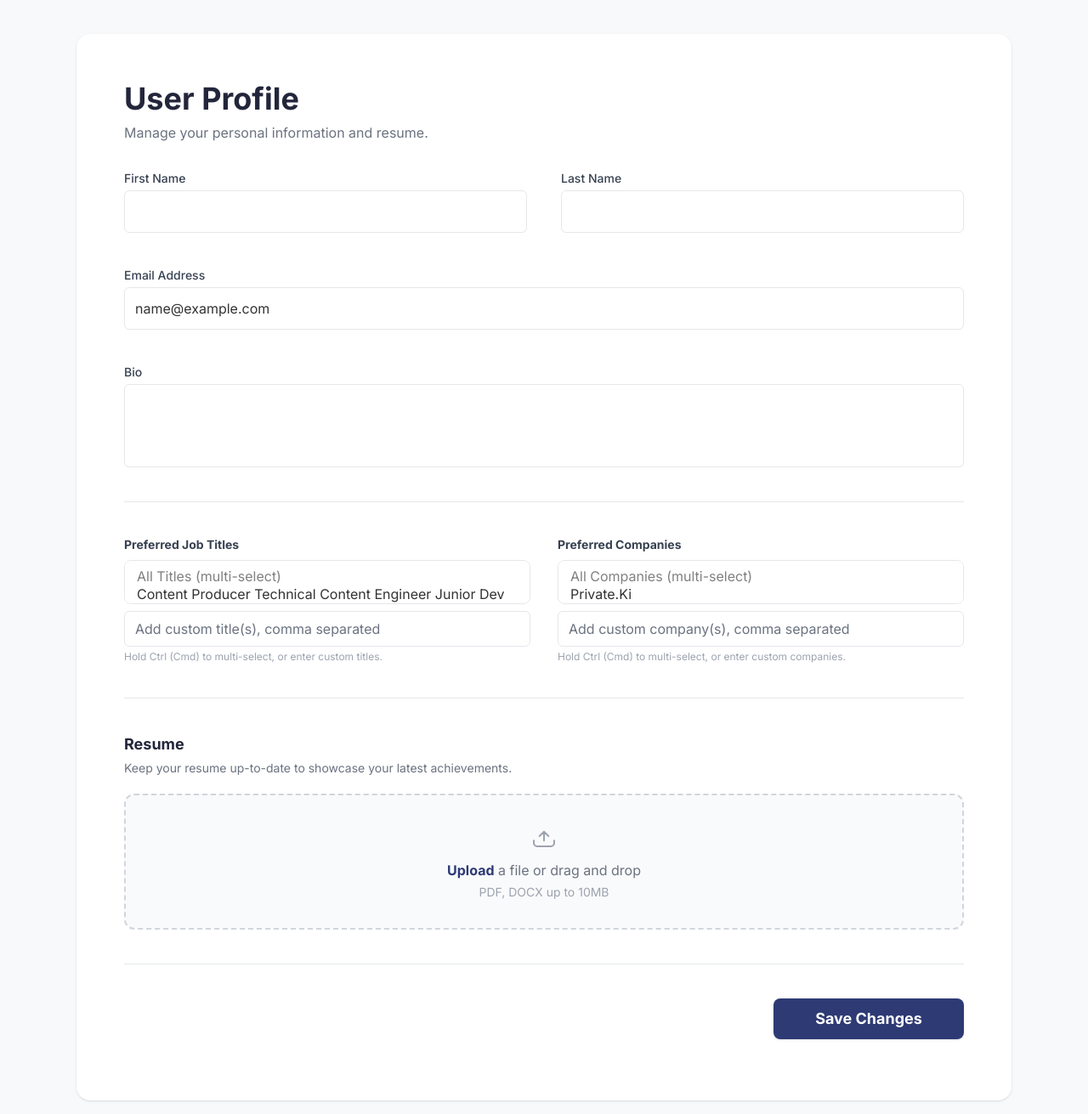
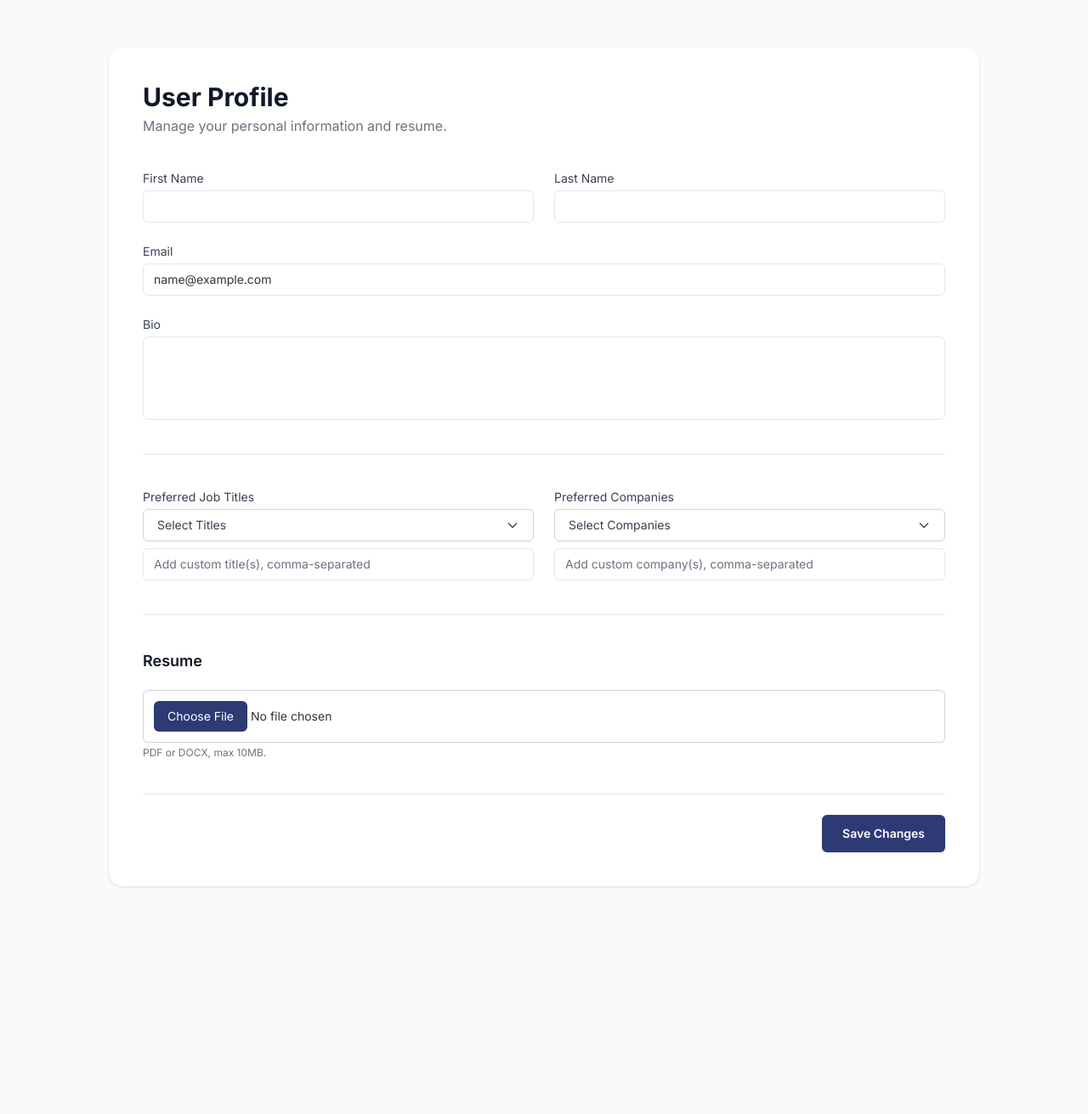
Before and after one commit to Kalyan717ps/Job-Bot-Cursor, a Flask app: page /profile in a window 1280 px wide. Shown: the part 49-1360 px from the top of the page at 85% size. After the commit the page ends 1093 px from the top, so only its background shows below. Run offline with Flask 3, Linux system fonts and the light colour scheme; the visitor is signed in with stand-in values (Sample User, id 1); some libraries are stand-ins or nearby versions.

Commit message:
update profile page UX

```diff
--- a/app.py
+++ b/app.py
@@ -35,20 +35,29 @@ def allowed_file(filename):
 def profile():
     profile = UserProfile.query.filter_by(user_id=current_user.id).first()
 
-    # Load jobs for select options
+    # Load jobs list for filter dropdowns
     jobs = []
     try:
         with open('remoteok_jobs.csv', newline='', encoding='utf-8') as f:
             reader = csv.DictReader(f)
             jobs = list(reader)
-    except Exception:
+    except Exception as e:
+        print(f"Failed to load jobs: {e}")
         jobs = []
 
     if request.method == 'POST':
-        titles = request.form.getlist('title')
-        locations = request.form.getlist('location')
+        titles = request.form.getlist('title')           # Multi-select
+        locations = request.form.getlist('location')     # Multi-select
+        title_custom = request.form.get('title_custom', '')     # Custom titles
+        location_custom = request.form.get('location_custom', '')  # Custom companies
+
+        # Combine dropdown + custom entries
+        if title_custom:
+            titles += [t.strip() for t in title_custom.split(',') if t.strip()]
+        if location_custom:
+            locations += [l.strip() for l in location_custom.split(',') if l.strip()]
+
         file = request.files.get('resume')
-
         preferred_titles = ','.join(titles)
         preferred_locations = ','.join(locations)
 
@@ -62,12 +71,14 @@ def profile():
             profile.preferred_title = preferred_titles
             profile.preferred_location = preferred_locations
             profile.resume_filename = filename
+            profile.updated_at = datetime.utcnow()
         else:
             profile = UserProfile(
                 user_id=current_user.id,
                 preferred_title=preferred_titles,
                 preferred_location=preferred_locations,
-                resume_filename=filename
+                resume_filename=filename,
+                updated_at=datetime.utcnow()
             )
             db.session.add(profile)
 
@@ -181,6 +192,8 @@ def register():
             return redirect(url_for('register'))
 
         new_user = User(
+            first_name=first_name,
+            last_name=last_name,
             email=email,
             password=generate_password_hash(password)
         )
--- a/templates/profile.html
+++ b/templates/profile.html
@@ -3,149 +3,159 @@
 <!DOCTYPE html>
 <html lang="en">
 <head>
-  <meta charset="UTF-8"/>
+  <meta charset="UTF-8" />
   <title>User Profile — MarketMind</title>
-  <meta name="viewport" content="width=device-width, initial-scale=1.0"/>
-  <link href="https://fonts.googleapis.com/css2?family=Inter:wght@400;500;700;900&family=Roboto:wght@400;500;700;900&display=swap" rel="stylesheet"/>
-  <script src="https://cdn.tailwindcss.com?plugins=forms,container-queries"></script>
+  <meta name="viewport" content="width=device-width, initial-scale=1.0" />
+
+  <!-- Fonts and TailwindCSS -->
+  <link href="https://fonts.googleapis.com/css2?family=Inter:wght@400;600;700&display=swap" rel="stylesheet"/>
+  <script src="https://cdn.tailwindcss.com?plugins=forms"></script>
+  <!-- Alpine.js for dropdown toggle -->
+  <script src="https://unpkg.com/alpinejs@3.x.x/dist/cdn.min.js" defer></script>
+
   <style>
-    body { font-family:'Inter','Roboto',sans-serif; background: #f8f9fb; color: #333;}
-    h1, h2 { font-family:'Inter',sans-serif; font-weight:700;}
-    .input-blend { background: white; border: 1.5px solid #E5E7EB; }
-    .input-blend:focus { border-color: #2D3A74!important; box-shadow: 0 0 0 1.5px #2D3A7477; }
-    .profile-card { max-width: 1024px; }
-    select[multiple] { height: 3.2em; min-height: 52px; }
-    @media (min-width: 1024px) {
-      .profile-card { max-width: 1100px; }
+    body {
+      font-family: 'Inter', sans-serif;
+      background-color: #f9fafb;
+      color: #333;
+    }
+    .input-blend {
+      background-color: white;
+      border: 1.5px solid #e5e7eb;
+    }
+    .input-blend:focus {
+      border-color: #2D3A74 !important;
+      box-shadow: 0 0 0 1.5px #2D3A7477;
     }
   </style>
 </head>
 <body>
-<main class="flex min-h-screen flex-col items-center bg-[#f8f9fb] pt-10 pb-4">
-  <div class="profile-card w-full mx-auto bg-white rounded-2xl shadow px-8 sm:px-14 py-10 sm:py-14">
-    <h1 class="text-3xl md:text-4xl font-bold mb-2 text-[#23263B]">User Profile</h1>
-    <p class="text-gray-500 mb-8">Manage your personal information and resume.</p>
-    {% with messages = get_flashed_messages() %}
-      {% if messages %}
-        <div class="mb-4">
+  <main class="flex min-h-screen flex-col items-center py-14 px-4 sm:px-6 lg:px-8">
+    <form action="{{ url_for('profile') }}" method="POST" enctype="multipart/form-data" class="w-full max-w-5xl rounded-2xl bg-white shadow p-10 space-y-10">
+      <div>
+        <h1 class="text-3xl font-bold text-gray-900">User Profile</h1>
+        <p class="text-gray-500 mt-1">Manage your personal information and resume.</p>
+      </div>
+
+      {% with messages = get_flashed_messages() %}
+        {% if messages %}
           {% for message in messages %}
-            <div class="bg-green-50 border border-green-200 text-green-800 px-4 py-3 rounded text-sm mb-2">{{ message }}</div>
+            <div class="mb-4 text-green-800 bg-green-100 border border-green-200 px-4 py-3 rounded text-sm">
+              {{ message }}
+            </div>
           {% endfor %}
-        </div>
-      {% endif %}
-    {% endwith %}
-
-    <form action="{{ url_for('profile') }}" method="POST" enctype="multipart/form-data" class="space-y-10">
+        {% endif %}
+      {% endwith %}
 
       <!-- Personal Info -->
-      <div class="grid grid-cols-1 md:grid-cols-2 gap-x-10 gap-y-7">
+      <div class="grid grid-cols-1 md:grid-cols-2 gap-6">
         <div>
-          <label for="first-name" class="block text-sm font-medium mb-1 text-gray-700">First Name</label>
-          <input id="first-name" name="first-name" type="text"
-            class="input-blend rounded-md w-full px-3 py-3"
-            value="{{ profile.first_name if profile else '' }}">
+          <label class="block text-sm font-medium text-gray-700">First Name</label>
+          <input name="first-name" type="text" value="{{ profile.first_name if profile else '' }}"
+            class="input-blend mt-1 w-full rounded-md px-3 py-2 text-sm">
         </div>
         <div>
-          <label for="last-name" class="block text-sm font-medium mb-1 text-gray-700">Last Name</label>
-          <input id="last-name" name="last-name" type="text"
-            class="input-blend rounded-md w-full px-3 py-3"
-            value="{{ profile.last_name if profile else '' }}">
+          <label class="block text-sm font-medium text-gray-700">Last Name</label>
+          <input name="last-name" type="text" value="{{ profile.last_name if profile else '' }}"
+            class="input-blend mt-1 w-full rounded-md px-3 py-2 text-sm">
         </div>
-      </div>
-      <div>
-        <label for="email" class="block text-sm font-medium mb-1 text-gray-700">Email Address</label>
-        <input id="email" name="email" type="email"
-          class="input-blend rounded-md w-full px-3 py-3"
-          value="{{ profile.email if profile else current_user.email }}" readonly>
-      </div>
-      <div>
-        <label for="bio" class="block text-sm font-medium mb-1 text-gray-700">Bio</label>
-        <textarea id="bio" name="bio" rows="3"
-          class="input-blend rounded-md w-full px-3 py-3 resize-none">{{ profile.bio if profile else '' }}</textarea>
-      </div>
-
-      <hr class="my-4 border-gray-200">
-
-      <!-- Preferred Titles and Locations, matching batch apply visual style -->
-      <div class="grid lg:grid-cols-2 gap-x-8 gap-y-8">
-        <div>
-          <label class="block text-sm font-semibold text-gray-700 mb-2" for="preferred_titles">Preferred Job Titles</label>
-          <select name="title" id="preferred_titles" multiple
-            class="input-blend rounded-lg w-full px-3 py-2 text-base"
-          >
-            {% set selected_titles = profile.preferred_title.split(',') if profile and profile.preferred_title else [] %}
-            <option disabled>All Titles (multi-select)</option>
-            {% for job in jobs|unique(attribute='title') %}
-              <option value="{{ job.title }}" {% if job.title in selected_titles %}selected{% endif %}>{{ job.title }}</option>
-            {% endfor %}
-          </select>
-          <input name="title_custom" type="text" placeholder="Add custom title(s), comma separated"
-                 class="input-blend rounded-md w-full px-3 py-2 mt-2 mb-1" value="{{ request.form.title_custom or '' }}">
-          <div class="text-xs text-gray-400">Hold Ctrl (Cmd) to multi-select, or enter custom titles.</div>
+        <div class="md:col-span-2">
+          <label class="block text-sm font-medium text-gray-700">Email</label>
+          <input name="email" type="email" value="{{ profile.email if profile else current_user.email }}"
+            class="input-blend mt-1 w-full rounded-md px-3 py-2 text-sm bg-gray-100 cursor-not-allowed" readonly>
         </div>
-        <div>
-          <label class="block text-sm font-semibold text-gray-700 mb-2" for="preferred_locations">Preferred Companies</label>
-          <select name="location" id="preferred_locations" multiple
-            class="input-blend rounded-lg w-full px-3 py-2 text-base"
-          >
-            {% set selected_locations = profile.preferred_location.split(',') if profile and profile.preferred_location else [] %}
-            <option disabled>All Companies (multi-select)</option>
-            {% for job in jobs|unique(attribute='company') %}
-              <option value="{{ job.company }}" {% if job.company in selected_locations %}selected{% endif %}>{{ job.company }}</option>
-            {% endfor %}
-          </select>
-          <input name="location_custom" type="text" placeholder="Add custom company(s), comma separated"
-                 class="input-blend rounded-md w-full px-3 py-2 mt-2 mb-1" value="{{ request.form.location_custom or '' }}">
-          <div class="text-xs text-gray-400">Hold Ctrl (Cmd) to multi-select, or enter custom companies.</div>
+        <div class="md:col-span-2">
+          <label class="block text-sm font-medium text-gray-700">Bio</label>
+          <textarea name="bio" rows="4" class="input-blend mt-1 w-full rounded-md px-3 py-2 text-sm resize-none">{{ profile.bio if profile else '' }}</textarea>
         </div>
       </div>
 
-      <hr class="my-4 border-gray-200">
+      <hr class="border-gray-200" />
 
-      <!-- Resume Section -->
+      <!-- Preferred Job Titles -->
+      <div class="grid md:grid-cols-2 gap-6">
+        <div x-data="{ open: false }" class="relative">
+          <label class="block text-sm font-medium text-gray-700 mb-1">Preferred Job Titles</label>
+          <button type="button" @click="open = !open"
+            class="w-full flex justify-between items-center rounded-md border border-gray-300 bg-white px-4 py-2 text-sm text-gray-700 shadow-sm hover:border-gray-400 focus:outline-none focus:ring-2 focus:ring-blue-500">
+              Select Titles
+              <svg class="h-4 w-4 ml-2" fill="none" stroke="currentColor" viewBox="0 0 24 24">
+                <path stroke-linecap="round" stroke-linejoin="round" stroke-width="2" d="M19 9l-7 7-7-7" />
+              </svg>
+          </button>
+          <div x-show="open" @click.away="open = false" class="absolute mt-2 w-full z-10 max-h-64 overflow-auto rounded-md border border-gray-300 bg-white shadow-lg">
+            <ul class="divide-y divide-gray-100 px-4 py-2">
+              {% set selected_titles = profile.preferred_title.split(',') if profile and profile.preferred_title else [] %}
+              {% for job in jobs|unique(attribute='title') %}
+              <li class="py-1 flex items-center space-x-2 text-sm">
+                <input type="checkbox" name="title" value="{{ job.title }}" class="text-blue-600"
+                  {% if job.title in selected_titles %}checked{% endif %}>
+                <span>{{ job.title }}</span>
+              </li>
+              {% endfor %}
+            </ul>
+          </div>
+          <input name="title_custom" type="text" placeholder="Add custom title(s), comma-separated"
+            class="input-blend mt-2 px-3 py-2 w-full rounded-md text-sm text-gray-700" value="{{ request.form.title_custom or '' }}">
+        </div>
+
+        <!-- Preferred Companies -->
+        <div x-data="{ open: false }" class="relative">
+          <label class="block text-sm font-medium text-gray-700 mb-1">Preferred Companies</label>
+          <button type="button" @click="open = !open"
+            class="w-full flex justify-between items-center rounded-md border border-gray-300 bg-white px-4 py-2 text-sm text-gray-700 shadow-sm hover:border-gray-400 focus:outline-none focus:ring-2 focus:ring-blue-500">
+              Select Companies
+              <svg class="h-4 w-4 ml-2" fill="none" stroke="currentColor" viewBox="0 0 24 24">
+                <path stroke-linecap="round" stroke-linejoin="round" stroke-width="2" d="M19 9l-7 7-7-7" />
+              </svg>
+          </button>
+          <div x-show="open" @click.away="open = false" class="absolute mt-2 w-full z-10 max-h-64 overflow-auto rounded-md border border-gray-300 bg-white shadow-lg">
+            <ul class="divide-y divide-gray-100 px-4 py-2">
+              {% set selected_locations = profile.preferred_location.split(',') if profile and profile.preferred_location else [] %}
+              {% for job in jobs|unique(attribute='company') %}
+              <li class="py-1 flex items-center space-x-2 text-sm">
+                <input type="checkbox" name="location" value="{{ job.company }}" class="text-blue-600"
+                  {% if job.company in selected_locations %}checked{% endif %}>
+                <span>{{ job.company }}</span>
+              </li>
+              {% endfor %}
+            </ul>
+          </div>
+          <input name="location_custom" type="text" placeholder="Add custom company(s), comma-separated"
+            class="input-blend mt-2 px-3 py-2 w-full rounded-md text-sm text-gray-700" value="{{ request.form.location_custom or '' }}">
+        </div>
+      </div>
+
+      <hr class="border-gray-200" />
+
+      <!-- Resume Upload Section -->
       <div>
-        <h2 class="text-lg font-semibold text-[#23263B] mb-1">Resume</h2>
-        <p class="text-gray-500 text-sm mb-5">Keep your resume up-to-date to showcase your latest achievements.</p>
+        <h2 class="text-lg font-semibold text-gray-900 mb-3">Resume</h2>
         {% if profile and profile.resume_filename %}
-        <div class="flex items-center justify-between mb-4 bg-[#f9fafb] border border-[#e5e7eb] rounded-lg p-4">
-          <div class="flex items-center gap-3">
-            <svg class="w-6 h-6 text-gray-400" fill="none" stroke="currentColor" stroke-width="1.5" viewBox="0 0 24 24"><path d="M19.5 14.25v-2.625a3.375 3.375 0 00-3.375-3.375h-1.5A1.125 1.125 0 0113.5 7.125v-1.5a3.375 3.375 0 00-3.375-3.375H8.25m2.25 0H5.625c-.621 0-1.125.504-1.125 1.125v17.25c0 .621.504 1.125 1.125 1.125h12.75c.621 0 1.125-.504 1.125-1.125V11.25a9 9 0 00-9-9z" stroke-linecap="round" stroke-linejoin="round"/></svg>
-            <div>
-              <p class="text-base font-medium text-gray-900">{{ profile.resume_filename }}</p>
-              <p class="text-xs text-gray-500">
-                Uploaded on
-                {% if profile.updated_at %}{{ profile.updated_at.strftime('%d %b %Y') }}{% endif %}
-              </p>
-            </div>
+        <div class="flex justify-between items-center bg-gray-50 border border-gray-200 rounded p-4 mb-3">
+          <div>
+            <p class="font-medium text-gray-800">{{ profile.resume_filename }}</p>
+            {% if profile.updated_at %}
+              <p class="text-xs text-gray-500">Uploaded on {{ profile.updated_at.strftime('%d %b %Y') }}</p>
+            {% endif %}
           </div>
           <a href="{{ url_for('view_resume', filename=profile.resume_filename) }}" target="_blank"
-            class="rounded border border-gray-300 px-4 py-2 text-sm font-medium text-[#222] hover:bg-gray-100 transition">
-            View
-          </a>
+            class="text-sm text-blue-600 underline hover:text-blue-800">View</a>
         </div>
         {% endif %}
-        <div class="mt-4">
-          <label for="resume-upload" class="sr-only">Upload Resume</label>
-          <div class="flex flex-col items-center justify-center border-2 border-dashed border-gray-300 rounded-xl bg-gray-50 px-6 py-8 text-center">
-            <svg class="mx-auto mb-3 h-8 w-8 text-gray-400" fill="none" stroke="currentColor" stroke-width="1.5" viewBox="0 0 24 24">
-              <path d="M12 16V8M8 12l4-4 4 4M3 16v2a3 3 0 003 3h12a3 3 0 003-3v-2" stroke-linecap="round" stroke-linejoin="round"/>
-            </svg>
-            <span>
-              <label for="resume-upload" class="font-semibold text-[#2D3A74] cursor-pointer hover:underline">Upload</label>
-              <span class="text-gray-500">a file or drag and drop</span>
-            </span>
-            <input id="resume-upload" name="resume" type="file" accept=".pdf,.doc,.docx" class="sr-only"/>
-            <p class="text-sm text-gray-400 mt-1">PDF, DOCX up to 10MB</p>
-          </div>
-        </div>
+        <input name="resume" type="file" accept=".pdf,.doc,.docx"
+          class="mt-2 w-full border border-gray-300 text-sm rounded-md px-3 py-3 bg-white shadow-sm file:text-sm file:border-none file:bg-[#2D3A74] file:text-white file:px-4 file:py-2 file:rounded-md">
+        <p class="mt-1 text-xs text-gray-500">PDF or DOCX, max 10MB.</p>
       </div>
-      <div class="flex justify-end pt-10 border-t border-gray-200 mt-10">
-        <button class="flex items-center justify-center rounded-lg h-12 px-8 bg-[#2D3A74] text-white text-lg font-semibold shadow hover:bg-blue-900 focus:outline-none focus:ring-2 focus:ring-offset-2 focus:ring-[#2D3A74] transition w-56" type="submit">
+
+      <!-- Save Button -->
+      <div class="flex justify-end pt-6 border-t border-gray-200">
+        <button type="submit"
+          class="inline-flex justify-center px-6 py-3 bg-[#2D3A74] text-white text-sm font-semibold rounded-md shadow hover:bg-blue-900 focus:outline-none focus:ring-2 focus:ring-offset-2 focus:ring-[#2D3A74]">
           Save Changes
         </button>
       </div>
     </form>
-  </div>
-</main>
+  </main>
 </body>
 </html>
```
